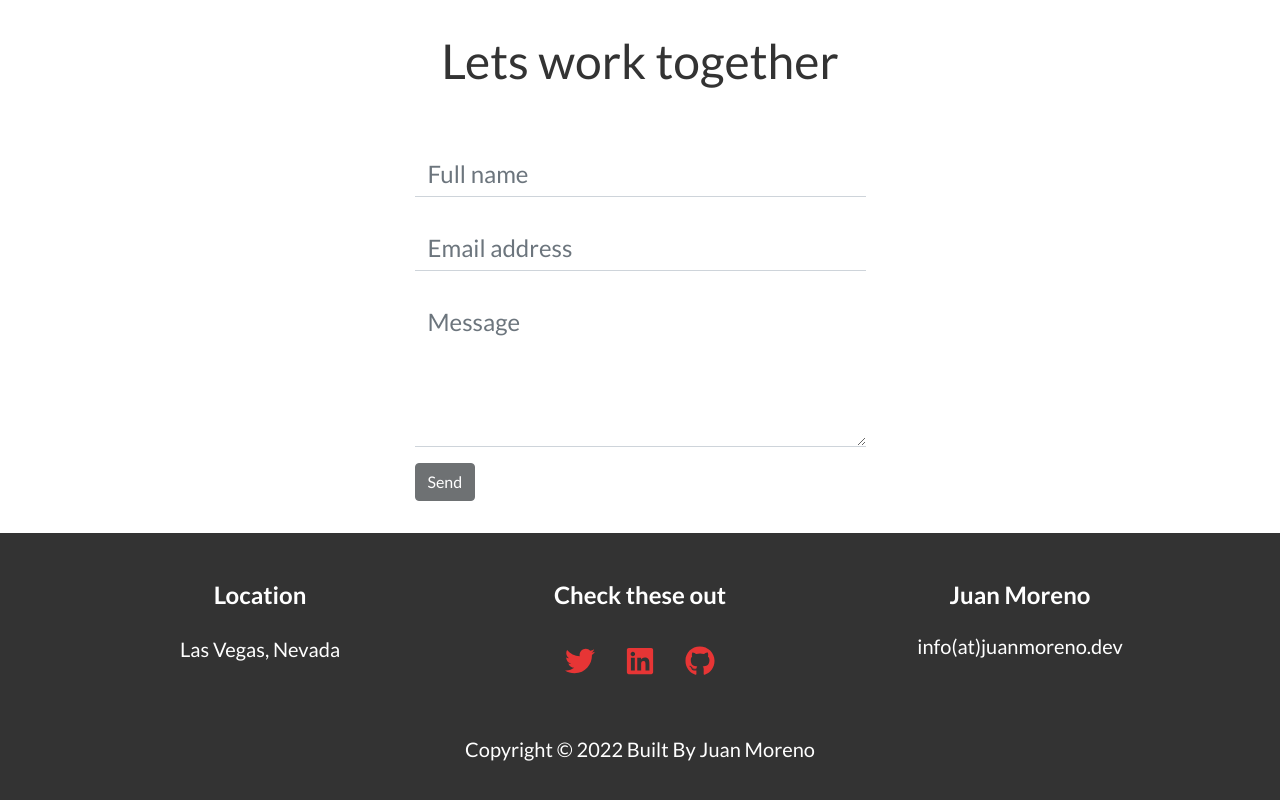
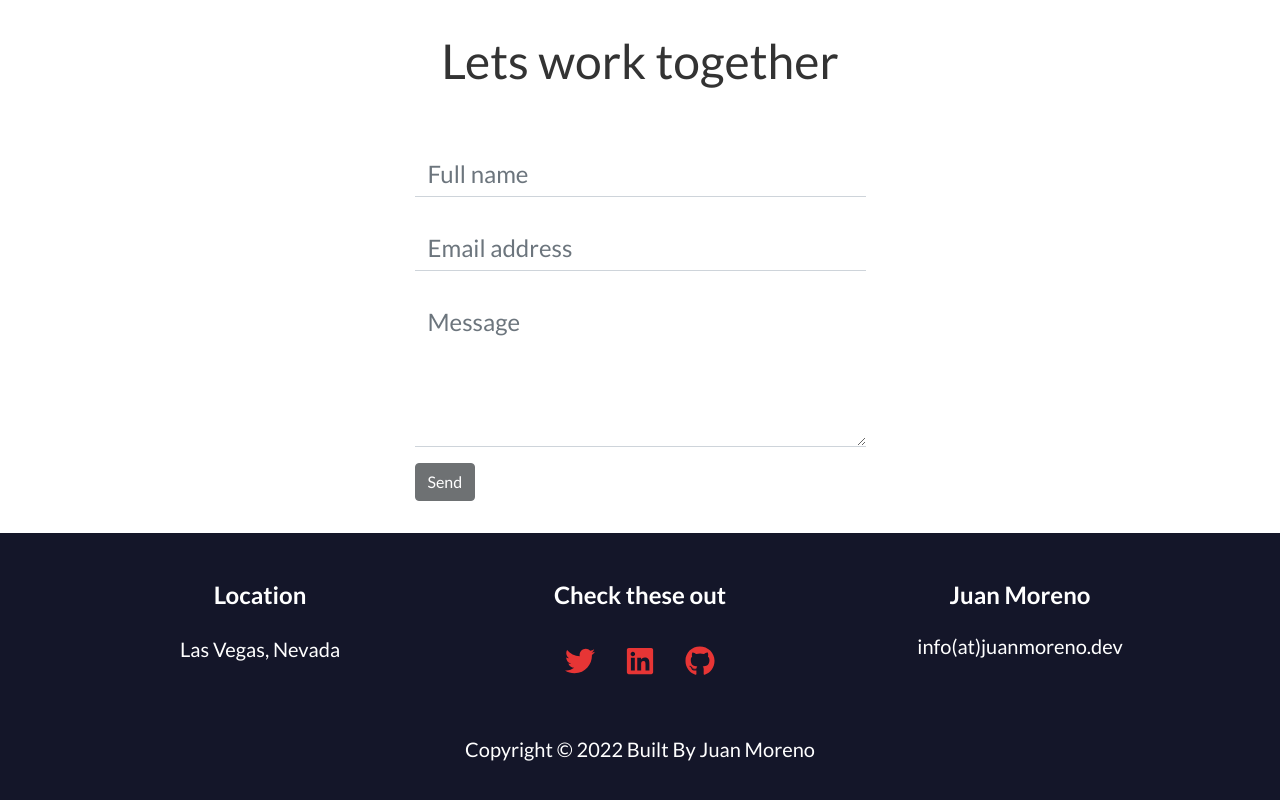
Before and after one commit to JuanMore/My-Personal-Portfolio, a React (Create React App) app: page / in a window 1280 px wide. Shown: the part 2665-3465 px from the top of the page. Built offline with nearby package versions, Linux system fonts and the light colour scheme.

Commit message:
bg color change

```diff
--- a/src/App.css
+++ b/src/App.css
@@ -332,7 +332,6 @@ button:focus:not(:focus-visible) {
   background-image: var(--new--color);
   padding-top: 1rem;
   padding-bottom: 3rem;
-  background-color: #333;
   color: #fff;
 }
 
```
Also changed, not shown: 6 other files (tests, documents, lock files or other folders).
